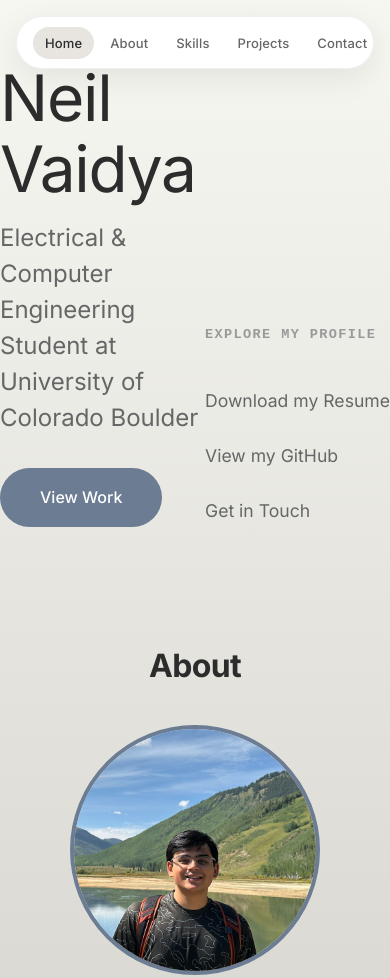
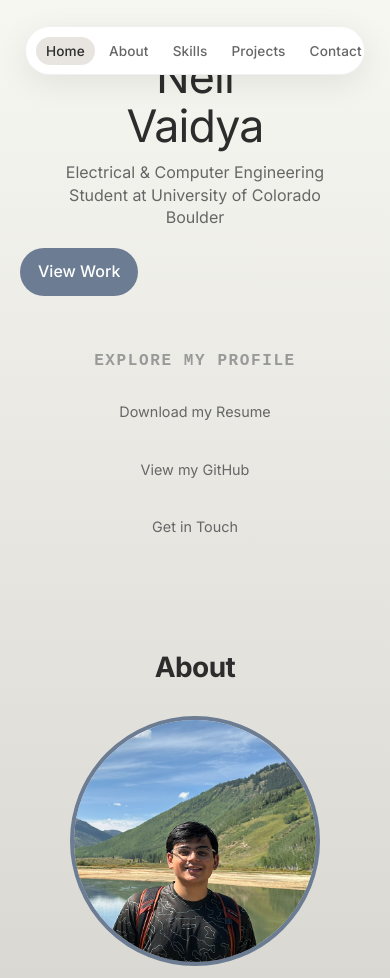
Before and after one commit to nvaidya05/portfolio, a plain HTML site: page index.html in a window 390 px wide. Shown: the top 978 px of the page. Drawn offline with Linux system fonts and the light colour scheme.

Commit message:
Updated styles.css for mobile view

```diff
--- a/styles.css
+++ b/styles.css
@@ -651,3 +651,173 @@ section {
 .text-center {
     text-align: center;
 }
+
+/* ===================================
+   MOBILE HERO RESPONSIVE OVERRIDES
+   =================================== */
+
+/* Collapse hero into vertical layout */
+@media (max-width: 768px) {
+    .hero {
+        display: flex !important;
+        flex-direction: column !important; /* stack vertically */
+        align-items: center !important;
+        justify-content: center;
+        gap: 40px;
+        padding: 40px 20px !important;
+        text-align: center !important;
+    }
+
+    /* Left column becomes full width */
+    .hero-left {
+        width: 100% !important;
+        max-width: none !important;
+        text-align: center !important;
+        margin: 0 auto !important;
+        display: flex;
+        flex-direction: column;
+        align-items: center;
+    }
+
+    /* Title sizes adjust */
+    .hero-title {
+        font-size: 3rem !important;
+        line-height: 1.1 !important;
+    }
+
+    .hero-subtitle {
+        font-size: 1rem !important;
+        margin-top: 10px;
+        margin-bottom: 20px;
+        padding: 0 10px;
+        max-width: 90%;
+    }
+
+    .btn-primary {
+        font-size: 1rem;
+        padding: 10px 18px;
+    }
+
+    /* Right column full width + centered */
+    .hero-right {
+        width: 100% !important;
+        max-width: none !important;
+        text-align: center !important;
+        padding: 0 10px !important;
+        display: flex;
+        flex-direction: column;
+        align-items: center;
+    }
+
+    .action-header {
+        font-size: 1rem !important;
+        margin-bottom: 15px;
+    }
+
+    .action-list {
+        display: flex !important;
+        flex-direction: column !important;
+        gap: 12px !important;
+        padding: 0 !important;
+        margin: 0 auto !important;
+        text-align: center;
+    }
+
+    .action-item {
+        list-style: none;
+        width: 100%;
+    }
+
+    .action-link {
+        font-size: 0.95rem;
+        padding: 10px 16px;
+        display: inline-block;
+    }
+}
+
+/* Extra small screens */
+@media (max-width: 480px) {
+    .hero-title {
+        font-size: 2.4rem !important;
+    }
+
+    .action-link {
+        font-size: 0.9rem !important;
+    }
+}
+
+/* ===================================
+   MOBILE NAVIGATION (PILL BAR)
+   =================================== */
+@media (max-width: 600px) {
+
+    /* Shrink the floating pill container */
+    .nav-container {
+        width: 95% !important;         /* Slightly narrower */
+        padding: 8px 10px !important;  /* Reduced padding */
+        margin: 10px auto !important;
+    }
+
+    /* Shrink the nav text inside the pill */
+    .nav-menu .nav-link {
+        font-size: 0.85rem !important;
+        padding: 6px 10px !important;
+    }
+
+    /* Tighten spacing between nav items */
+    .nav-menu {
+        gap: 4px !important;
+        justify-content: space-between;
+    }
+}
+
+
+/* ===================================
+   MOBILE TYPOGRAPHY + SPACING FIXES
+   =================================== */
+@media (max-width: 600px) {
+
+    /* Scale down the main hero name */
+    .hero-title {
+        font-size: 2.8rem !important;
+        line-height: 1.1 !important;
+    }
+
+    /* Scale down subtitle */
+    .hero-subtitle {
+        font-size: 1rem !important;
+        line-height: 1.4 !important;
+        max-width: 90%;
+        margin-left: auto;
+        margin-right: auto;
+    }
+
+    /* Projects grid → 1 column */
+    .projects-grid {
+        grid-template-columns: 1fr !important;
+        gap: 20px !important;
+    }
+
+    /* Section spacing reduction */
+    section {
+        padding: 60px 0 !important;
+    }
+
+    /* Section titles scale down slightly */
+    .section-title {
+        font-size: 1.75rem !important;
+        line-height: 1.2;
+    }
+
+    /* About page paragraph readability */
+    .about-text p {
+        font-size: 1rem !important;
+        line-height: 1.6 !important;
+    }
+
+    /* Skills text scale */
+    .skill-list li {
+        font-size: 0.85rem !important;
+        padding: 0.5rem 1rem !important;
+    }
+}
```
